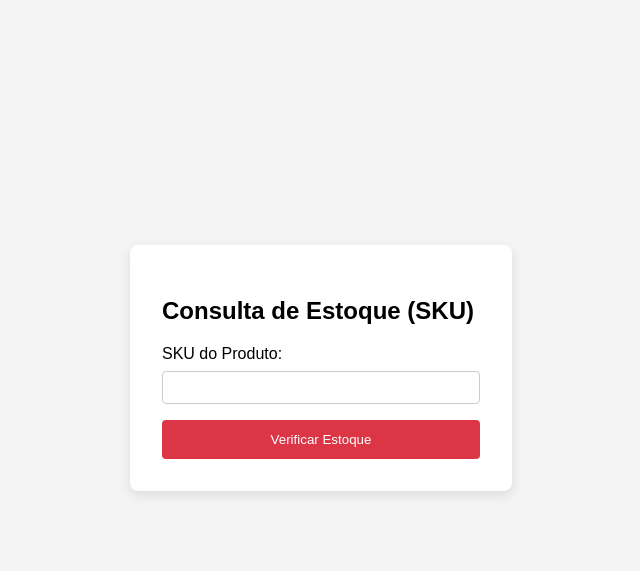
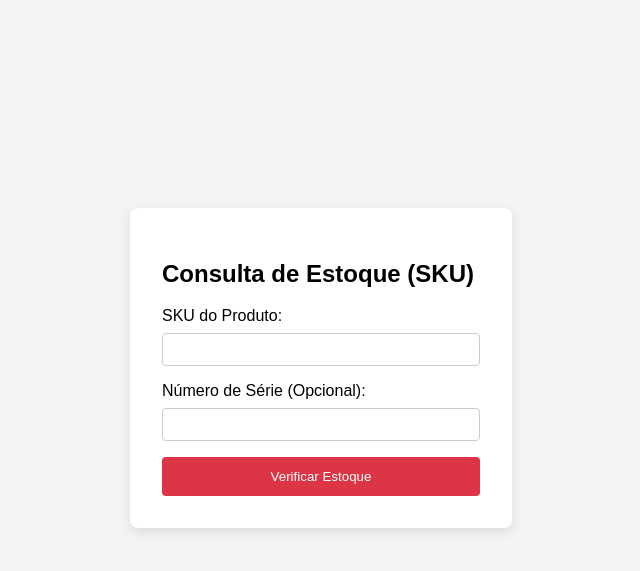
Before and after one commit to vicsfernandes/TechFlow, a Flask app: page / in a window 1280 px wide. Shown: the top 571 px of the page, without its empty margins (319-959 px from the left). Run offline with Flask 3, Linux system fonts and the light colour scheme.

Commit message:
Mudança no escopo para o Front End

```diff
--- a/src/templates/estoque.html
+++ b/src/templates/estoque.html
@@ -32,9 +32,13 @@
         <form action="/" method="POST">
             <div class="form-group">
                 <label for="sku">SKU do Produto:</label>
-                <input type="text" id="sku" name="sku" required>
+                <input type="text" id="sku" name="sku">
             </div>
 
+            <div class="form-group">
+                <label for="serial_number">Número de Série (Opcional):</label>
+                <input type="text" id="serial_number" name="serial_number">
+            </div>
             <button type="submit" class="btn">Verificar Estoque</button>
         </form>
     </div>
```
